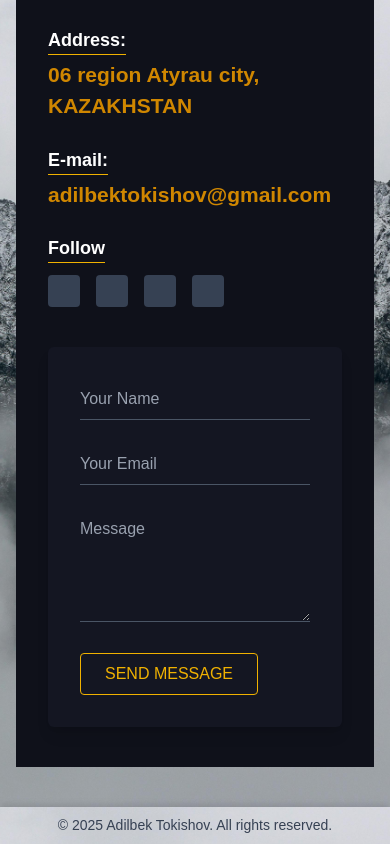
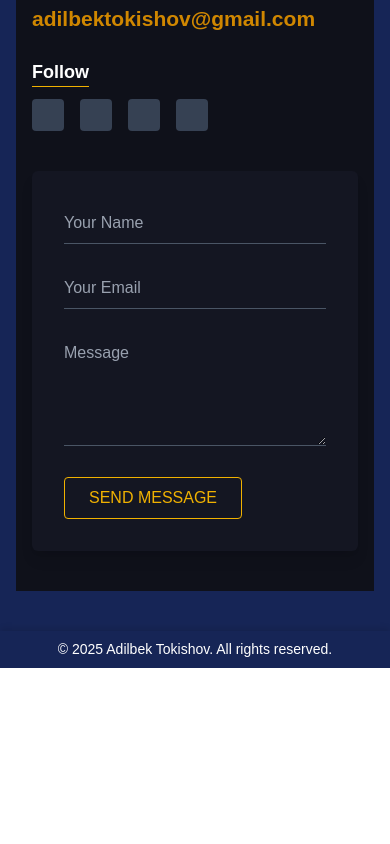
Before and after one commit to Adok414/myPortfolio, a React (Vite) app: page / in a window 390 px wide. Shown: the part 3458-4302 px from the top of the page. After the commit the page ends 4126 px from the top, so only its background shows below. Built offline with nearby package versions, Linux system fonts and the light colour scheme; some icons are missing.

Commit message:
Fix image paths and responsive heights for mobile

```diff
--- a/src/App.jsx
+++ b/src/App.jsx
@@ -16,10 +16,7 @@ import Contact from './components/Contact';
 function App() {
   return (
     <div
-      className="min-h-screen w-full bg-cover bg-center bg-no-repeat bg-fixed"
-      style={{
-        backgroundImage: `url('/images/3.jpg')`,
-      }}
+  className="min-h-screen w-full bg-cover bg-center bg-no-repeat lg:bg-fixed bg-blue-950 lg:bg-[url('/images/3.jpg')]"
 >
 
 
@@ -28,13 +25,14 @@ function App() {
         id="home"
         className="min-h-screen flex flex-col justify-center items-center gap-8 px-4"
       >
-        <div className="w-50 h-50 lg:w-52 lg:h-52 rounded-full border-4 border-gray-400 shadow-lg overflow-hidden animate-fadeIn">
+        <div className="w-32 h-32 sm:w-40 sm:h-40 md:w-44 md:h-44 lg:w-52 lg:h-52 rounded-full border-4 border-gray-400 shadow-lg overflow-hidden animate-fadeIn">
   <img
     src={avatarImg}
     alt="Profile"
-            className="w-full h-max object-cover"
+    className="w-full h-max object-cover object-center"
   />
 </div>
+
 
         <div className="text-center text-white flex flex-col gap-4 animate-fadeIn">
           <h3
--- a/src/components/About.jsx
+++ b/src/components/About.jsx
@@ -8,13 +8,14 @@ const About = () => {
       className="flex flex-col lg:flex-row items-center justify-center gap-10 p-6  backdrop-blur-xs text-white  rounded-lg lg:rounded-l-full shadow-2xl max-w-6xl mx-auto mt-10 animate-fadeIn"
     >
       {/* Сурет */}
-      <div className="w-60 h-60 rounded-lg lg:rounded-l-full overflow-hidden shadow-md">
+      <div className="w-40 h-40 sm:w-52 sm:h-52 md:w-60 md:h-60 rounded-lg lg:rounded-l-full overflow-hidden shadow-md">
   <img
     src={avatarImg}
     alt="Profile"
     className="w-full h-max object-cover"
   />
 </div>
+
 
       {/* Мәтін */}
       <div className="flex-1 space-y-4">
--- a/src/components/Contact.jsx
+++ b/src/components/Contact.jsx
@@ -8,7 +8,7 @@ import LinkedInIcon from '@mui/icons-material/LinkedIn';
 
 const Contact = () => {
   return (
-    <section className="bg-[#0f111a] text-white py-10 px-8 animate-fadeIn">
+    <section className="bg-[#0f111a] text-white py-10 px-4 sm:px-6 md:px-8 lg:px-10 animate-fadeIn">
       <div className="max-w-6xl mx-auto flex flex-col lg:flex-row gap-10">
         {/* Left */}
         <div className="flex-1 space-y-6">
--- a/src/components/Footer.jsx
+++ b/src/components/Footer.jsx
@@ -2,8 +2,8 @@ import React from 'react'
 
 function Footer() {
   return (
-    <footer className=' shadow-[0_-4px_6px_-1px_rgba(0,0,0,0.1)] container mx-auto px-2 py-2 flex justify-center'>
-        <h1 className='text-gray-700 text-[14px]'>© 2025 Adilbek Tokishov. All rights reserved.</h1>
+    <footer className='bg-blue-950 lg:bg-transparent shadow-[0_-4px_6px_-1px_rgba(0,0,0,0.1)] container mx-auto px-2 py-2 flex justify-center'>
+        <h1 className='text-white lg:text-gray-700 text-[14px]'>© 2025 Adilbek Tokishov. All rights reserved.</h1>
     </footer>
   )
 }
--- a/src/components/MyProjects.jsx
+++ b/src/components/MyProjects.jsx
@@ -40,7 +40,7 @@ function MyProjects() {
             <img
               src={project.image}
               alt={project.title}
-              className="w-full h-48 object-cover"
+              className="w-full h-40 sm:h-48 object-cover"
             />
 
             {/* Мәтін бөлім */}
```
Lines whose indentation alone changed are shown as unchanged.
